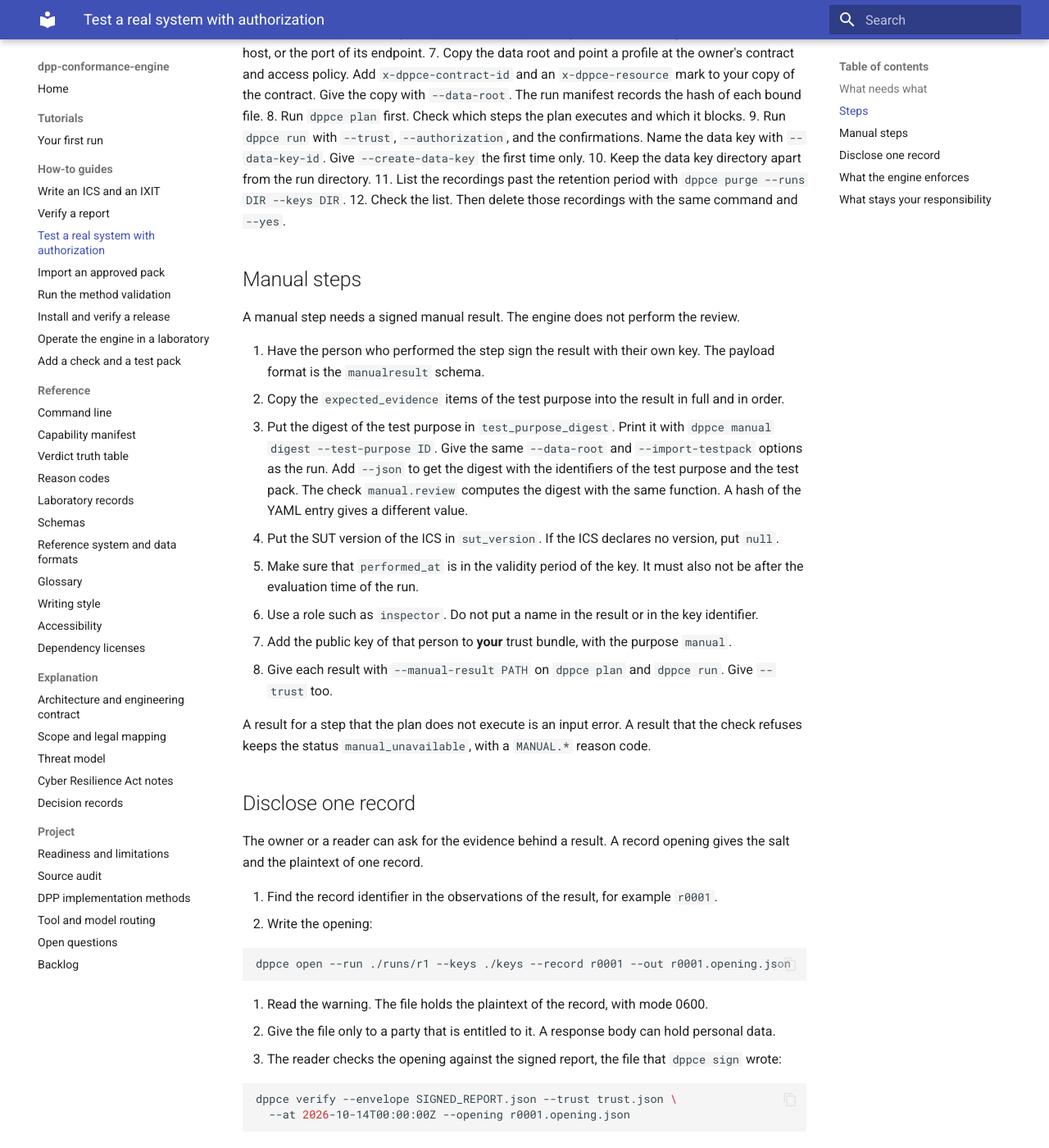
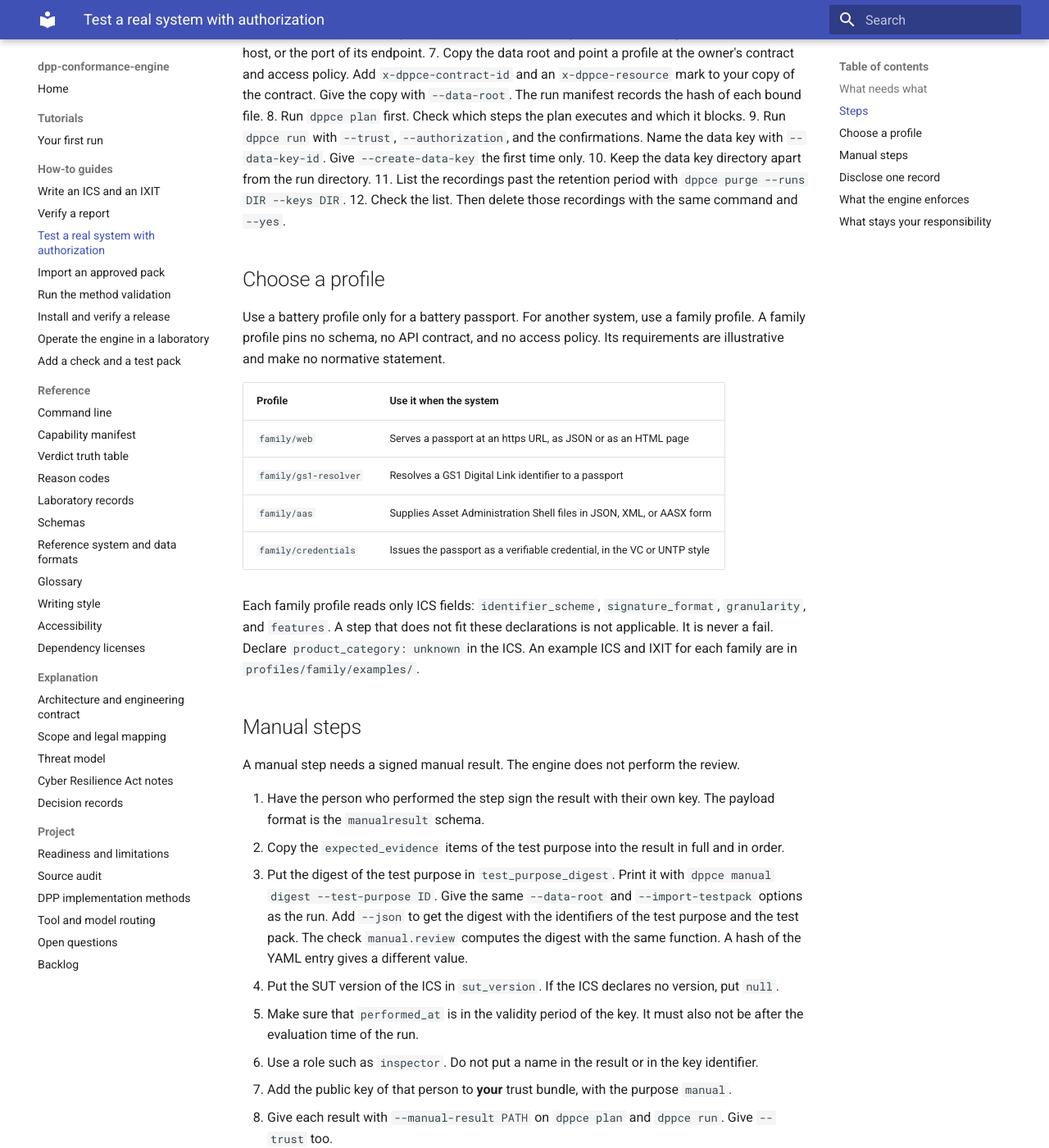
Before and after one commit to hadijannat/dpp-conformance-engine, an MkDocs documentation site: the page built from docs/how-to/test-a-real-system.md, in a window 1280 px wide and 1400 px high, scrolled down 1356 px. Shown: the whole window at 82% size. Built offline with MkDocs 1.6.1 and Material for MkDocs 9.7.7, drawn with Linux system fonts in a browser that asks for light colours; the version menu is left out.

Commit message:
docs(how-to): name the family profiles and when to use each
Co-Authored-By: Claude Opus 5.5 <noreply@anthropic.com>

```diff
--- a/docs/how-to/test-a-real-system.md
+++ b/docs/how-to/test-a-real-system.md
@@ -57,6 +57,24 @@ refuses them without a matching authorization.
 10. Keep the data key directory apart from the run directory.
 11. List the recordings past the retention period with `dppce purge --runs DIR --keys DIR`.
 12. Check the list. Then delete those recordings with the same command and `--yes`.
+
+## Choose a profile
+
+Use a battery profile only for a battery passport. For another system, use a family profile.
+A family profile pins no schema, no API contract, and no access policy.
+Its requirements are illustrative and make no normative statement.
+
+| Profile | Use it when the system |
+| --- | --- |
+| `family/web` | Serves a passport at an https URL, as JSON or as an HTML page |
+| `family/gs1-resolver` | Resolves a GS1 Digital Link identifier to a passport |
+| `family/aas` | Supplies Asset Administration Shell files in JSON, XML, or AASX form |
+| `family/credentials` | Issues the passport as a verifiable credential, in the VC or UNTP style |
+
+Each family profile reads only ICS fields: `identifier_scheme`, `signature_format`, `granularity`, and `features`.
+A step that does not fit these declarations is not applicable. It is never a fail.
+Declare `product_category: unknown` in the ICS.
+An example ICS and IXIT for each family are in `profiles/family/examples/`.
 
 ## Manual steps
 
```
